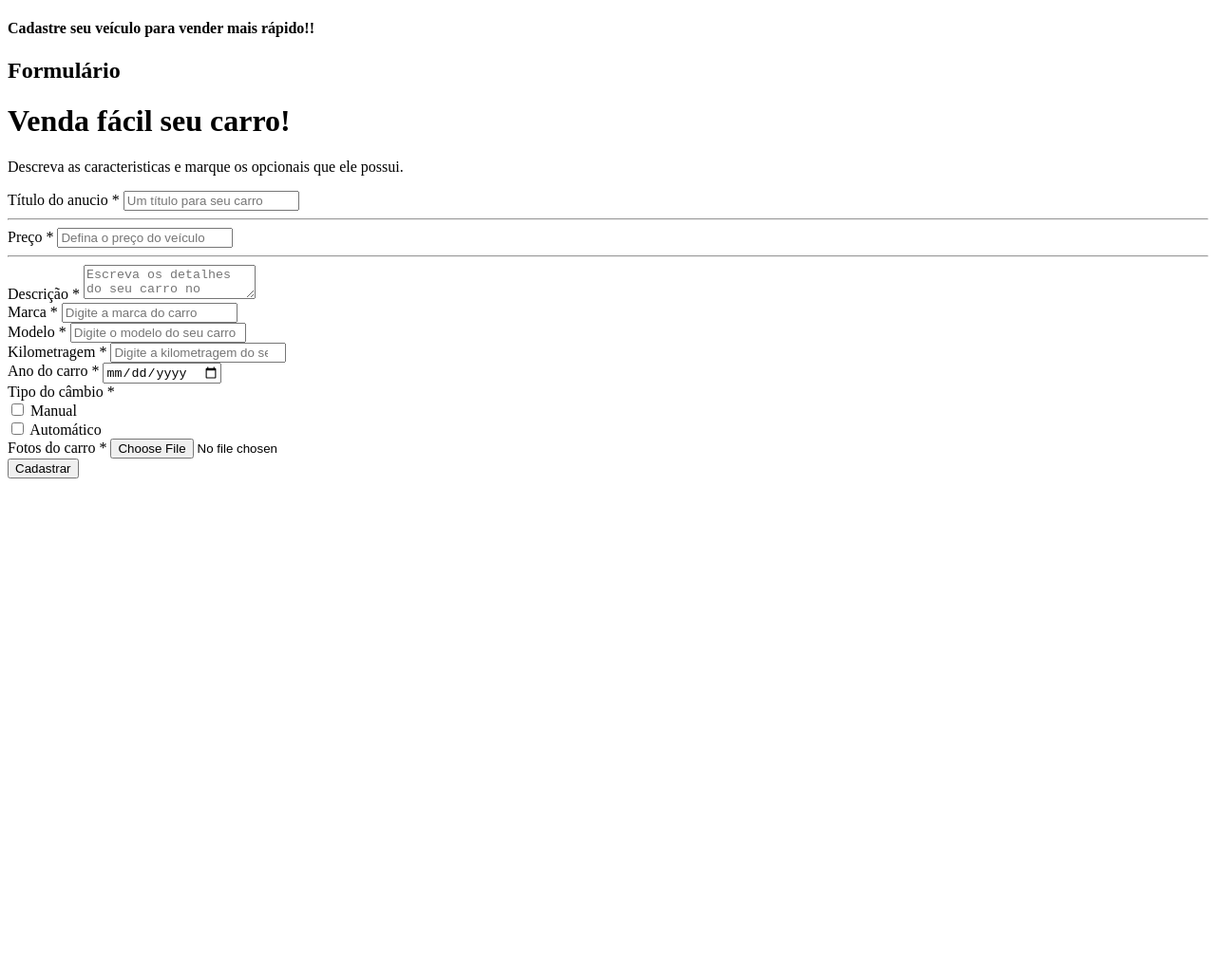
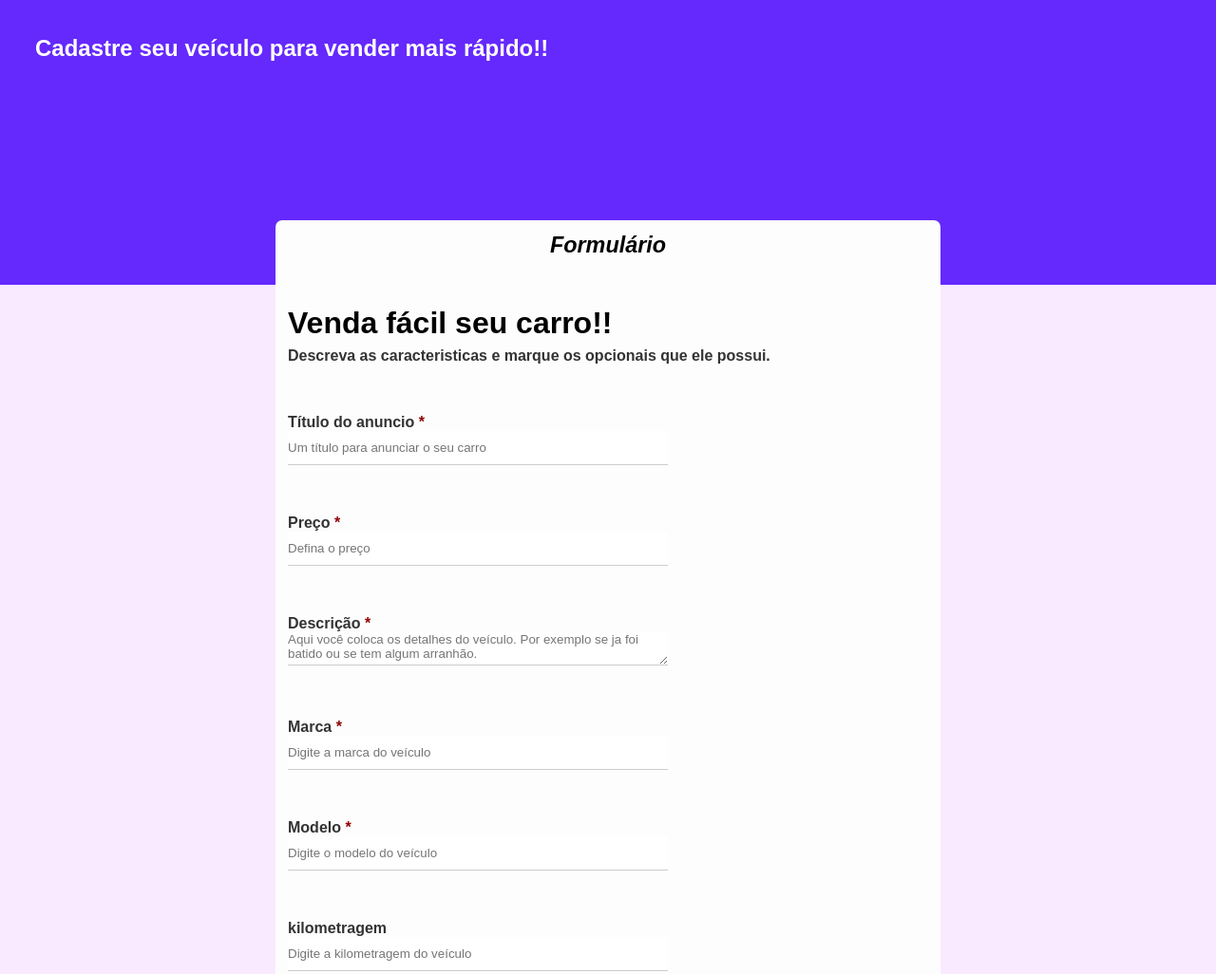
Before and after one commit to V1N1NUNES/Learning, a plain HTML site: page Front-end/2-projeto/salecar.html in a window 1280 px wide. Shown: the top 1026 px of the page at 95% size. Before the commit the page ends 800 px from the top, so only its background shows below. Drawn offline with Linux system fonts and the light colour scheme.

Commit message:
Finalizando o 2 projeto do curso

```diff
--- a/Front-end/2-projeto/CSS/style.css
+++ b/Front-end/2-projeto/CSS/style.css
@@ -0,0 +1,81 @@
+* {
+    padding: 0;
+    margin: 0;
+    box-sizing: border-box;
+    font-family: Arial, Helvetica, sans-serif;
+}
+body h4{
+    color: #333;
+}
+body input[type="text"], input[type="date"], input[type="file"]{
+    border: none;
+    border-color: #ccc;
+    border-bottom: 1px solid #ccc;
+    padding: 10px 0;
+    width: 400px;
+}
+body .required-field{
+    color: rgb(144, 0, 0);
+}
+body{
+    background-color: rgb(250, 234, 255);
+}
+body div{
+    margin-bottom: 52px;
+}
+
+header .header-container{
+    background-color: rgb(101, 41, 253);
+    height: 300px;
+    width: auto;
+    padding: 37px;
+}
+header .intro{
+    color: white;
+}
+main form .main-container{
+    width: auto;
+    margin-bottom: 20px;
+}
+main form .formulario{
+    width: 700px;
+    height: auto;
+    padding: 13px;
+    margin: 0 auto;
+    background-color: #fdfdfd;
+    position: relative;
+    top: -120px;
+    border-radius: 7px;
+}
+main form .formulario-text-intro{
+    display: flex;
+    justify-content: center;
+    align-items: center;
+    font-style: italic;
+    margin-bottom: 50px;
+    font-size: 20px;
+    text-decoration: none;
+}
+main form .inicio{
+    display: flex;
+    gap: 7px;
+    flex-direction: column;
+}
+main form #descricao-area{
+    width: 400px;
+    max-width: 400px;
+    min-width: 400px;
+    min-height: 35px;
+    max-height: 550px;
+    border: none;
+    border-color: #ccc;
+    border-bottom: 1px solid #ccc;
+}
+main form #cadastro{
+    color: white;
+    background-color: rgb(101, 41, 253);
+    width: 100px;
+    height: 40px;
+    border-radius: 7px;
+    font-size: 16px;
+}
--- a/Front-end/2-projeto/salecar.html
+++ b/Front-end/2-projeto/salecar.html
@@ -7,87 +7,73 @@
     <title>Sale Car</title>
 </head>
 <body>
-    <div class="cabecalho">
-        <h4>Cadastre seu veículo para vender mais rápido!!</h4>
+    <!-- cabeçalho da página -->
+    <header>
+        <div class="header-container">
+            <h2 class="intro">Cadastre seu veículo para vender mais rápido!!</h2>
         </div>
+    </header>
 
-    <!--formulario de preenchimento-->
+    <!-- preenchimento -->
+     <main>
+        <div class="main-container">
+            <form>
                 <div class="formulario">
-        <h2>Formulário</h2>
-        <form action="preencher">
+                    <div class="formulario-text-intro">
+                        <h3 class="text-intro">Formulário</h3>
+                    </div>
                     <div class="inicio">
-                <h1>Venda fácil seu carro!</h1>
-                <p>Descreva as caracteristicas e marque os opcionais que ele possui.</p>
+                        <h1 class="inicio-text-">Venda fácil seu carro!!</h1>
+                        <h4 id="definicao">Descreva as caracteristicas e marque os opcionais que ele possui.</h4>
                     </div>
-
                     <div class="titulo">
-                <label for="title">Título do anucio *</label>
-            <input type="text" name="title" placeholder="Um título para seu carro" required>
+                        <h4 class="titulo-anuncio">Título do anuncio <span class="required-field">*</span></h4>
+                        <input type="text" placeholder="Um título para anunciar o seu carro">
                     </div>
-
-            <hr>
-
                     <div class="preco">
-                <label for="price">Preço *</label>
-                <input type="number" name="price" placeholder="Defina o preço do veículo" required>
+                        <h4 class="preco-text">Preço <span class="required-field">*</span></h4>
+                        <input type="text" placeholder="Defina o preço">
                     </div>
-
-            <hr>
-
                     <div class="descricao">
-                <label for="descript"> Descrição *</label>
-                <textarea name="descript" placeholder="Escreva os detalhes do seu carro no anuncio. Se ja sofreu alguns arranhões,pintura, documentação, etc "></textarea>
+                        <h4 class="descricao-text">Descrição <span class="required-field">*</span></h4>
+                        <textarea id="descricao-area" placeholder="Aqui você coloca os detalhes do veículo. Por exemplo se ja foi batido ou se tem algum arranhão."></textarea>
                     </div>
-
                     <div class="marca">
-                <label for="marc">Marca *</label>
-                <input type="text" name="marc" placeholder="Digite a marca do carro">
+                        <h4 marca-text>Marca <span class="required-field">*</span></h4>
+                        <input type="text" placeholder="Digite a marca do veículo">
                     </div>
-
                     <div class="modelo">
-                <label for="model">Modelo *</label>
-                <input type="text" name="model" placeholder="Digite o modelo do seu carro">
+                        <h4>Modelo <span class="required-field">*</span></h4>
+                        <input type="text" placeholder="Digite o modelo do veículo">
                     </div>
-
                     <div class="km">
-                <label for="kilo">Kilometragem *</label>
-                <input type="number" name="kilo" placeholder="Digite a kilometragem do seu veículo">
+                        <h4>kilometragem</h4>
+                        <input type="text" placeholder="Digite a kilometragem do veículo">
                     </div>
-
-            <div class="ano">
-                <label for="year">Ano do carro *</label>
-                <input type="date" name="year">
+                    <div class="data">
+                        <h4>Data da compra <span class="required-field">*</span></h4>
+                        <input type="date">
                     </div>
-
-            <div class="cambio">
-                <label for="gear">Tipo do câmbio *</label>
-                <div>
-                    <input type="checkbox">
-                    <label for="manual">Manual</label>
+                    <div class="cambio"> <!--trocar input para escolher apenas 1 seleção-->
+                        <h4>Tipo do câmbio <span class="required-field">*</span></h4>
+                        <input type="radio">
+                        <label for="">Automático</label>
+                        <input type="radio">
+                        <label for="">Manual</label>
                     </div>
-                <div></div>
-                    <input type="checkbox">
-                    <label for="automatico">Automático</label>
+                    <div class="opcionais"> <!--adicionar opcionais depois-->
+                        <h4>Opcionais</h4>
                     </div>
-
-            </div>
-
-            <div class="img">
-                <label for="image">Fotos do carro *</label>
+                    <div class="fotos">
+                        <h4>Fotos <span class="required-field">*</span></h4>
                         <input type="file">
                     </div>
-
-            <div class="enivio">
-                <input type="submit" id="cadastro"value="Cadastrar">
+                    <div class="cadastrar">
+                        <input type="submit" value="Cadastrar" id="cadastro">
                     </div>
-
-
-
-
-
+                </div>
             </form>
         </div>
-
-
+     </main>
 </body>
 </html>
```
Lines whose indentation alone changed are shown as unchanged.
